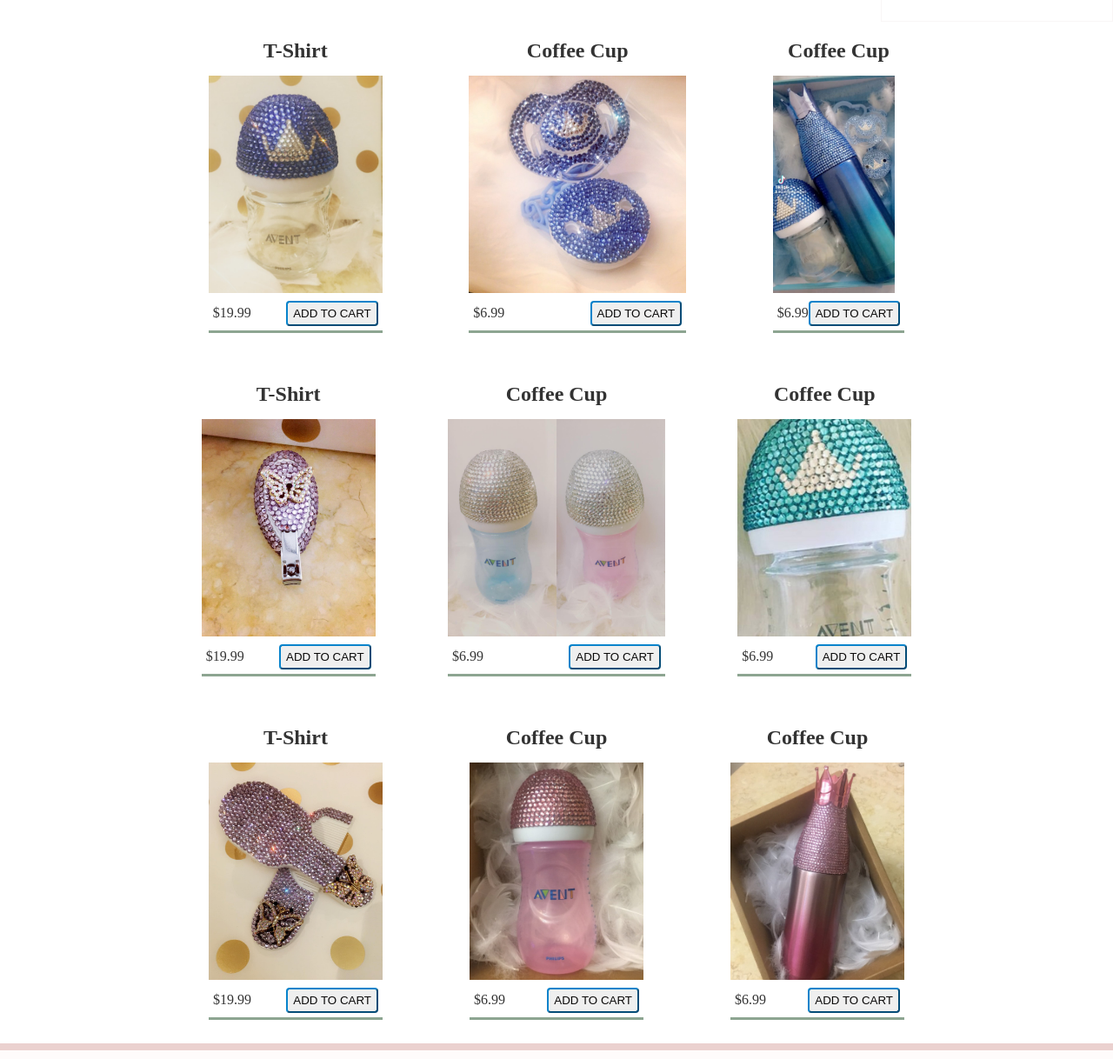
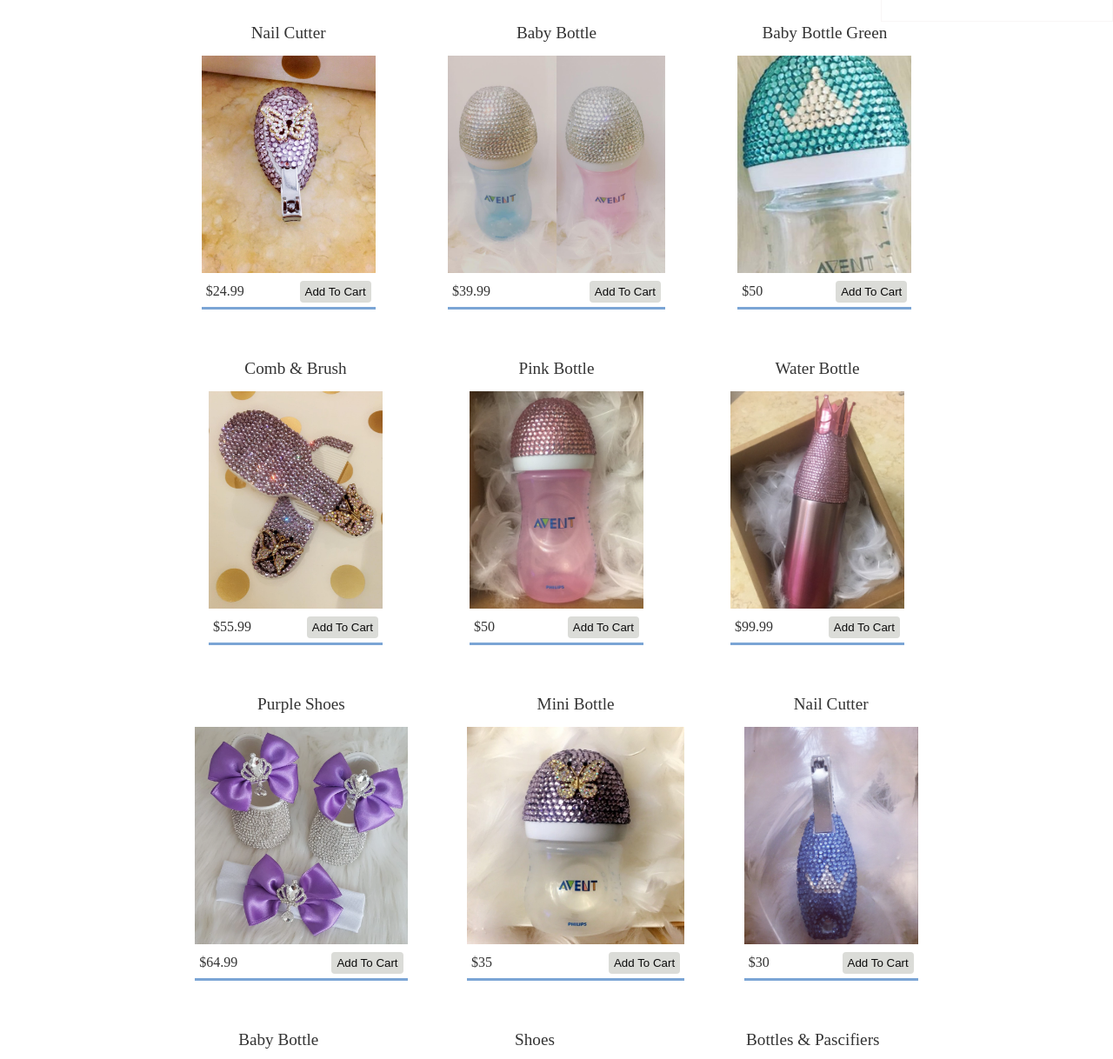
Before and after one commit to shakofa/Front-end-E-Commerce-, a plain HTML site: page store.html in a window 1280 px wide. Shown: the part 919-2137 px from the top of the page at 87% size. Drawn offline with Linux system fonts and the light colour scheme.

Commit message:
added more css

```diff
--- a/css/style1.css
+++ b/css/style1.css
@@ -151,12 +151,13 @@ input{
 
 
 .btn-primary {
-    color: rgb(10, 9, 9);
+    color: rgb(11, 11, 11);
     padding-top: 5px;
     padding-bottom: 5px;
     border-color: #0783cb;
     border-radius: .3em;
-
+    border: none;
+    background-color: rgb(219, 220, 216);
 }
 
 .btn-primary:hover {
@@ -230,15 +231,14 @@ video{
 .shop-item {
     margin: 30px;
     border: none;
-    box-shadow:0px 3px 0px #8da591;
+    box-shadow:0px 3px 0px #7ba5d5;
 }
 
 .shop-item-title {
     display: block;
     width: 100%;
     text-align: center;
-    font-weight: bold;
-    font-size: 1.5em;
+    font-size: 1.2em;
     color: #333;
     margin-bottom: 15px;
 }
--- a/store.html
+++ b/store.html
@@ -71,68 +71,59 @@
             <div class="shop-items">
                 <div class="shop-item">
                     <div class="card">
-                    <span class="shop-item-title">Album 1</span>
+                    <span class="shop-item-title">Brush and Comb</span>
                     <img class="shop-item-image" src="images\brush.jpg">
                     <div class="shop-item-details">
-                        <span class="shop-item-price">$12.99</span>
-                        <button class="btn btn-primary shop-item-button" type="button">ADD TO CART</button>
+                        <span class="shop-item-price">$50</span>
+                        <button class="btn btn-primary shop-item-button" type="button">Add To Cart</button>
                     </div>
                     </div>
                 </div>
                 <div class="shop-item">
-                    <span class="shop-item-title">Album 2</span>
-                    <img class="shop-item-image" src="images\sh1.jpeg">
+                    <span class="shop-item-title">Gift Box</span>
+                    <img class="shop-item-image" src="images\sh1.jpg">
                     <div class="shop-item-details">
-                        <span class="shop-item-price">$14.99</span>
-                        <button class="btn btn-primary shop-item-button"type="button">ADD TO CART</button>
+                        <span class="shop-item-price">$300</span>
+                        <button class="btn btn-primary shop-item-button"type="button">Add To Cart</button>
                     </div>
                 </div>
                 <div class="shop-item">
-                    <span class="shop-item-title">Album 3</span>
+                    <span class="shop-item-title">Baby Bottles</span>
                     <img class="shop-item-image" src="images\bottle.jpg">
                     <div class="shop-item-details">
-                        <span class="shop-item-price">$10.99</span>
-                        <button class="btn btn-primary shop-item-button" type="button">ADD TO CART</button>
+                        <span class="shop-item-price">$150</span>
+                        <button class="btn btn-primary shop-item-button" type="button">Add To Cart</button>
+                    </div>
+                </div>
+
+            </div>
+        </section>
+
+        <section class="container content-section">
+            <div class="shop-items">
+                <div class="shop-item">
+                    <span class="shop-item-title">Baby Bottle</span>
+                    <img class="shop-item-image" src="images\blue1.jpg">
+                    <div class="shop-item-details">
+                        <span class="shop-item-price">$50</span>
+                        <button class="btn btn-primary shop-item-button" type="button">Add To Cart</button>
                     </div>
                 </div>
                 <div class="shop-item">
-                    <div class="card">
-                    <span class="shop-item-title">Album 1</span>
-                    <img class="shop-item-image" src="images\blue.jpg">
-                    <div class="shop-item-details">
-                        <span class="shop-item-price">$12.99</span>
-                        <button class="btn btn-primary shop-item-button" type="button">ADD TO CART</button>
-                    </div>
-                    </div>
-                </div>
-            </div>
-        </section>
-    </div>
-        <section class="container content-section">
-            <div class="shop-items">
-                <div class="shop-item">
-                    <span class="shop-item-title">T-Shirt</span>
-                    <img class="shop-item-image" src="images\blue1.jpg">
-                    <div class="shop-item-details">
-                        <span class="shop-item-price">$19.99</span>
-                        <button class="btn btn-primary shop-item-button" type="button">ADD TO CART</button>
-                    </div>
-                </div>
-                <div class="shop-item">
-                    <span class="shop-item-title">Coffee Cup</span>
+                    <span class="shop-item-title">Pascifier</span>
                     <img class="shop-item-image" src="images\pblue.jpg">
                     <div class="shop-item-details">
-                        <span class="shop-item-price">$6.99</span>
-                        <button class="btn btn-primary shop-item-button" type="button">ADD TO CART</button>
+                        <span class="shop-item-price">$35</span>
+                        <button class="btn btn-primary shop-item-button" type="button">Add To Cart</button>
                     </div>
                 </div>
 
                 <div class="shop-item">
-                    <span class="shop-item-title">Coffee Cup</span>
+                    <span class="shop-item-title">Baby Bottle</span>
                     <img class="shop-item-image" src="images\buebotl.jpg">
                     <div class="shop-item-details">
-                        <span class="shop-item-price">$6.99</span>
-                        <button class="btn btn-primary shop-item-button" type="button">ADD TO CART</button>
+                        <span class="shop-item-price">$190</span>
+                        <button class="btn btn-primary shop-item-button" type="button">Add To Cart</button>
                     </div>
                 </div>
                 </div>
@@ -140,28 +131,28 @@
         <section class="container content-section">
             <div class="shop-items">
                 <div class="shop-item">
-                    <span class="shop-item-title">T-Shirt</span>
+                    <span class="shop-item-title">Nail Cutter</span>
                     <img class="shop-item-image" src="images\purple3.jpg">
                     <div class="shop-item-details">
-                        <span class="shop-item-price">$19.99</span>
-                        <button class="btn btn-primary shop-item-button" type="button">ADD TO CART</button>
+                        <span class="shop-item-price">$24.99</span>
+                        <button class="btn btn-primary shop-item-button" type="button">Add To Cart</button>
                     </div>
                 </div>
                 <div class="shop-item">
-                    <span class="shop-item-title">Coffee Cup</span>
+                    <span class="shop-item-title">Baby Bottle</span>
                     <img class="shop-item-image" src="images\pinkblue.jpg">
                     <div class="shop-item-details">
-                        <span class="shop-item-price">$6.99</span>
-                        <button class="btn btn-primary shop-item-button" type="button">ADD TO CART</button>
+                        <span class="shop-item-price">$39.99</span>
+                        <button class="btn btn-primary shop-item-button" type="button">Add To Cart</button>
                     </div>
                 </div>
 
                 <div class="shop-item">
-                    <span class="shop-item-title">Coffee Cup</span>
+                    <span class="shop-item-title">Baby Bottle Green</span>
                     <img class="shop-item-image" src="images\green.jpg">
                     <div class="shop-item-details">
-                        <span class="shop-item-price">$6.99</span>
-                        <button class="btn btn-primary shop-item-button" type="button">ADD TO CART</button>
+                        <span class="shop-item-price">$50</span>
+                        <button class="btn btn-primary shop-item-button" type="button">Add To Cart</button>
                     </div>
                 </div>
                 </div>
@@ -171,33 +162,95 @@
         <section class="container content-section">
             <div class="shop-items">
                 <div class="shop-item">
-                    <span class="shop-item-title">T-Shirt</span>
+                    <span class="shop-item-title">Comb & Brush</span>
                     <img class="shop-item-image" src="images\purple4.jpg">
                     <div class="shop-item-details">
-                        <span class="shop-item-price">$19.99</span>
-                        <button class="btn btn-primary shop-item-button" type="button">ADD TO CART</button>
+                        <span class="shop-item-price">$55.99</span>
+                        <button class="btn btn-primary shop-item-button" type="button">Add To Cart</button>
                     </div>
                 </div>
                 <div class="shop-item">
-                    <span class="shop-item-title">Coffee Cup</span>
+                    <span class="shop-item-title">Pink Bottle</span>
                     <img class="shop-item-image" src="images\pink2.jpg">
                     <div class="shop-item-details">
-                        <span class="shop-item-price">$6.99</span>
-                        <button class="btn btn-primary shop-item-button" type="button">ADD TO CART</button>
+                        <span class="shop-item-price">$50</span>
+                        <button class="btn btn-primary shop-item-button" type="button">Add To Cart</button>
                     </div>
                 </div>
 
                 <div class="shop-item">
-                    <span class="shop-item-title">Coffee Cup</span>
+                    <span class="shop-item-title">Water Bottle</span>
                     <img class="shop-item-image" src="images\pink1.jpg">
                     <div class="shop-item-details">
-                        <span class="shop-item-price">$6.99</span>
-                        <button class="btn btn-primary shop-item-button" type="button">ADD TO CART</button>
+                        <span class="shop-item-price">$99.99</span>
+                        <button class="btn btn-primary shop-item-button" type="button">Add To Cart</button>
                     </div>
                 </div>
                 </div>
         </section>
+        <section class="container content-section">
+            <div class="shop-items">
+                <div class="shop-item">
+                    <div class="card">
+                    <span class="shop-item-title">Purple Shoes</span>
+                    <img class="shop-item-image" src="images\bbysho.webp">
+                    <div class="shop-item-details">
+                        <span class="shop-item-price">$64.99</span>
+                        <button class="btn btn-primary shop-item-button" type="button">Add To Cart</button>
+                    </div>
+                    </div>
+                </div>
+                <div class="shop-item">
+                    <span class="shop-item-title">Mini Bottle</span>
+                    <img class="shop-item-image" src="images\purple2.jpg">
+                    <div class="shop-item-details">
+                        <span class="shop-item-price">$35</span>
+                        <button class="btn btn-primary shop-item-button" type="button">Add To Cart</button>
+                    </div>
+                </div>
 
+                <div class="shop-item">
+                    <span class="shop-item-title">Nail Cutter</span>
+                    <img class="shop-item-image" src="images\nailcutter.jpg">
+                    <div class="shop-item-details">
+                        <span class="shop-item-price">$30</span>
+                        <button class="btn btn-primary shop-item-button" type="button">Add To Cart</button>
+                    </div>
+                </div>
+                </div>
+        </section>
+        <section class="container content-section">
+            <div class="shop-items">
+                <div class="shop-item">
+                    <div class="card">
+                    <span class="shop-item-title">Baby Bottle</span>
+                    <img class="shop-item-image" src="images\blue.jpg">
+                    <div class="shop-item-details">
+                        <span class="shop-item-price">$50</span>
+                        <button class="btn btn-primary shop-item-button" type="button">Add To Cart</button>
+                    </div>
+                    </div>
+                </div>
+
+                <div class="shop-item">
+                    <span class="shop-item-title">Shoes</span>
+                    <img class="shop-item-image" src="images\bbsho.webp">
+                    <div class="shop-item-details">
+                        <span class="shop-item-price">$64.99</span>
+                        <button class="btn btn-primary shop-item-button" type="button">Add To Cart</button>
+                    </div>
+                </div>
+
+                <div class="shop-item">
+                    <span class="shop-item-title">Bottles & Pascifiers</span>
+                    <img class="shop-item-image" src="images\bottl.jpg">
+                    <div class="shop-item-details">
+                        <span class="shop-item-price">$75.99</span>
+                        <button class="btn btn-primary shop-item-button" type="button">Add To Cart</button>
+                    </div>
+                </div>
+                </div>
+        </section>
        <!--Footer-->
         <footer class="main-footer">
             <div class="container3 main-footer-container">
```
Also changed, not shown: images/sh1.jpg (renamed from images/sh1.jpeg).
